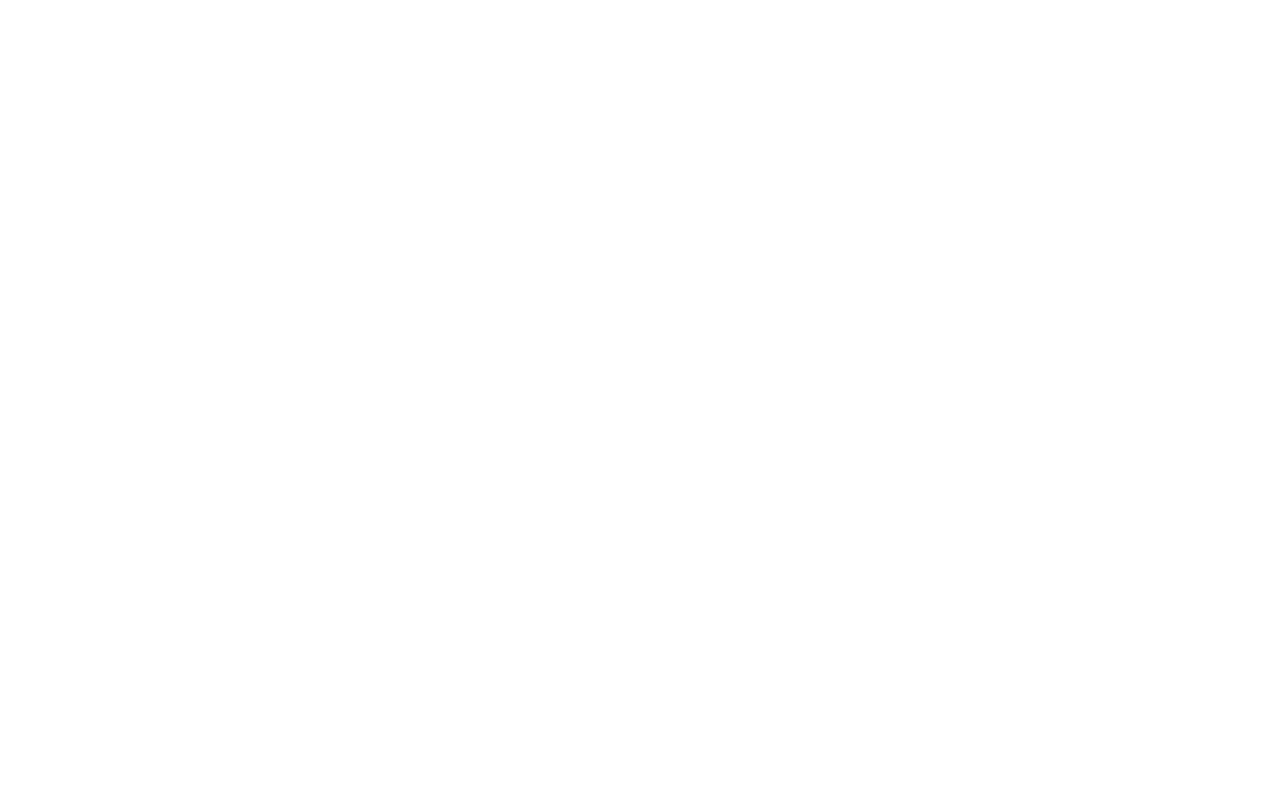
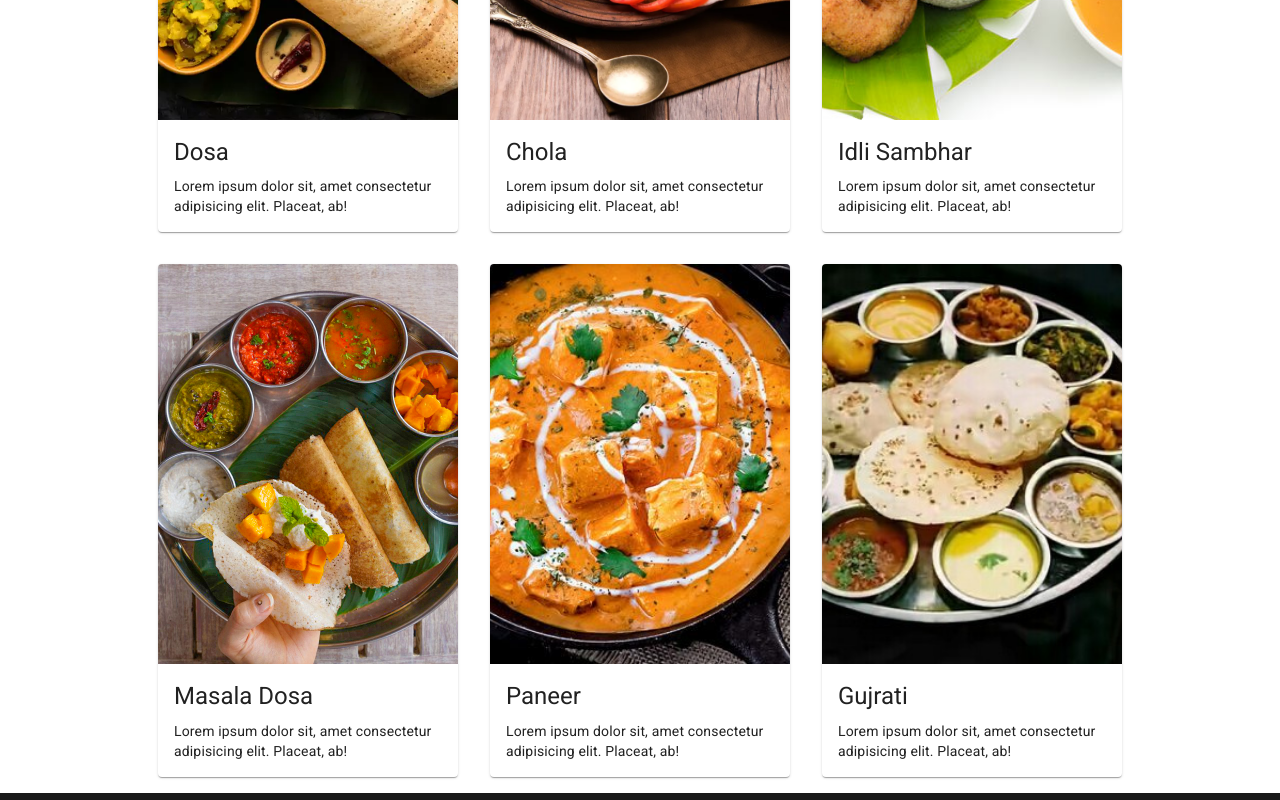
Before and after one commit to DevJaimeSantiago/Restaurant-Website-MUI, a React (Vite) app: page /menu in a window 1280 px wide. Shown: the part 360-1160 px from the top of the page. Before the commit the page ends 800 px from the top, so only its background shows below. Built offline with nearby package versions, Linux system fonts and the light colour scheme.

Commit message:
Menu Component Finalizado

```diff
--- /dev/null
+++ b/src/data/data.js
@@ -0,0 +1,51 @@
+import Dosa from "../images/dosa.jpg";
+import Chola from "../images/chhola.jpg";
+import Idli from "../images/idli.jpg";
+import MasalaDosa from "../images/masala.jpg";
+import Paneer from "../images/paneer.jpg";
+import Gujrati from "../images/gujrati.jpeg";
+
+export const MenuList = [
+  {
+    name: "Dosa",
+    description:
+      "Lorem ipsum dolor sit, amet consectetur adipisicing elit. Placeat, ab!",
+    image: Dosa,
+    price: 200,
+  },
+  {
+    name: "Chola",
+    description:
+      "Lorem ipsum dolor sit, amet consectetur adipisicing elit. Placeat, ab!",
+    image: Chola,
+    price: 250,
+  },
+  {
+    name: "Idli Sambhar",
+    description:
+      "Lorem ipsum dolor sit, amet consectetur adipisicing elit. Placeat, ab!",
+    image: Idli,
+    price: 300,
+  },
+  {
+    name: "Masala Dosa",
+    description:
+      "Lorem ipsum dolor sit, amet consectetur adipisicing elit. Placeat, ab!",
+    image: MasalaDosa,
+    price: 100,
+  },
+  {
+    name: "Paneer",
+    description:
+      "Lorem ipsum dolor sit, amet consectetur adipisicing elit. Placeat, ab!",
+    image: Paneer,
+    price: 400,
+  },
+  {
+    name: "Gujrati",
+    description:
+      "Lorem ipsum dolor sit, amet consectetur adipisicing elit. Placeat, ab!",
+    image: Gujrati,
+    price: 500,
+  },
+];
--- a/src/pages/Menu.jsx
+++ b/src/pages/Menu.jsx
@@ -1,10 +1,45 @@
+import { MenuList } from "../data/data";
+
 // Components
 import Layout from "../components/Layout/Layout";
+
+// components - Material UI
+import {
+	Box,
+	Card,
+	CardActionArea,
+	CardContent,
+	CardMedia,
+	Typography,
+} from "@mui/material";
 
 const Menu = () => {
 	return (
 		<Layout>
-			<h1>Menu</h1>
+			<Box sx={{ display: "flex", flexWrap: "wrap", justifyContent: "center" }}>
+				{MenuList.map((menu) => (
+					<Card sx={{ maxWidth: "300px", display: "flex", m: 2 }}>
+						<CardActionArea>
+							<CardMedia
+								sx={{ minHeight: "400px" }}
+								component={"img"}
+								src={menu.image}
+								alt={menu.name}
+							/>
+							<CardContent>
+								<Typography
+									variant="h5"
+									gutterBottom
+									component={"div"}
+								>
+									{menu.name}
+								</Typography>
+								<Typography variant="body2">{menu.description}</Typography>
+							</CardContent>
+						</CardActionArea>
+					</Card>
+				))}
+			</Box>
 		</Layout>
 	);
 };
```
